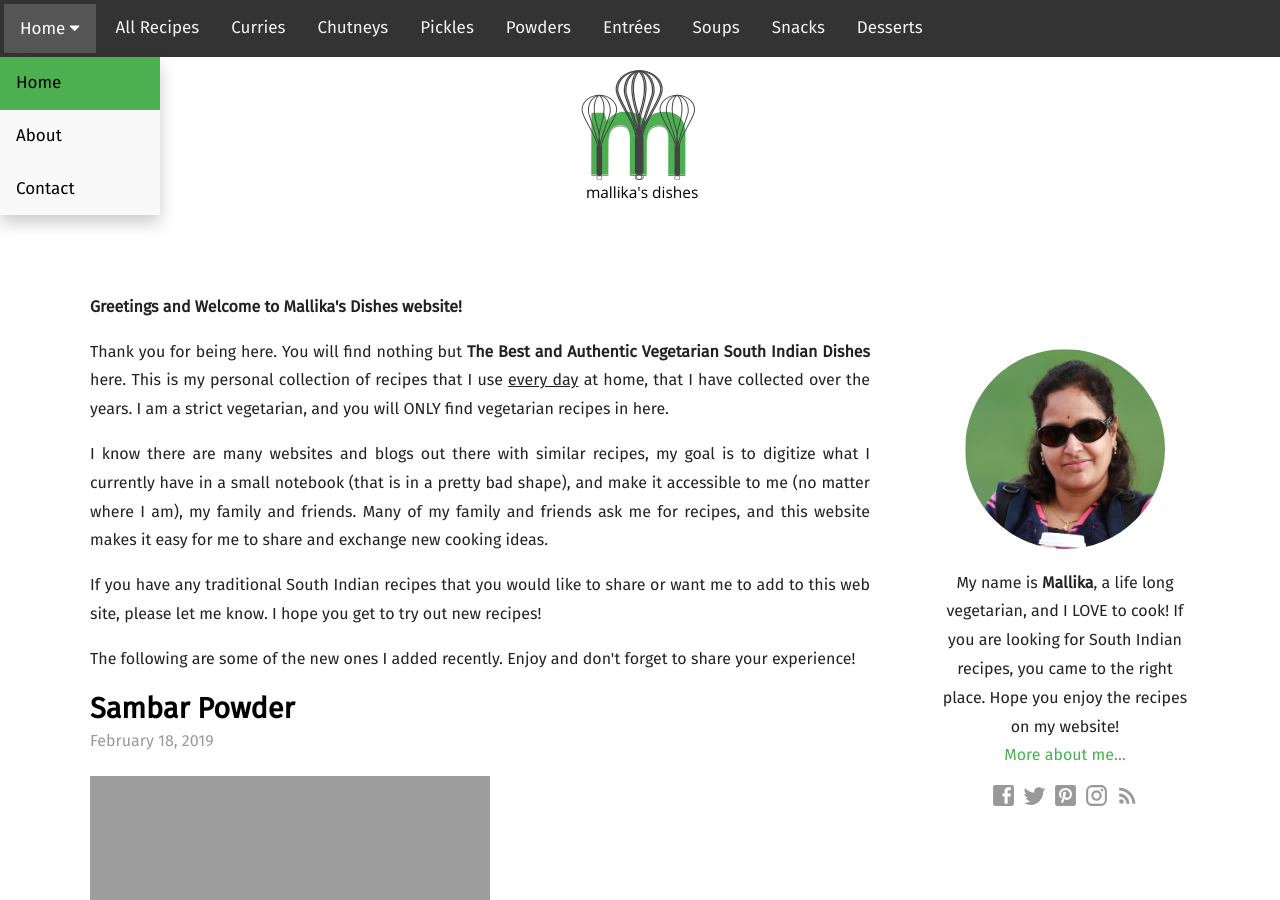
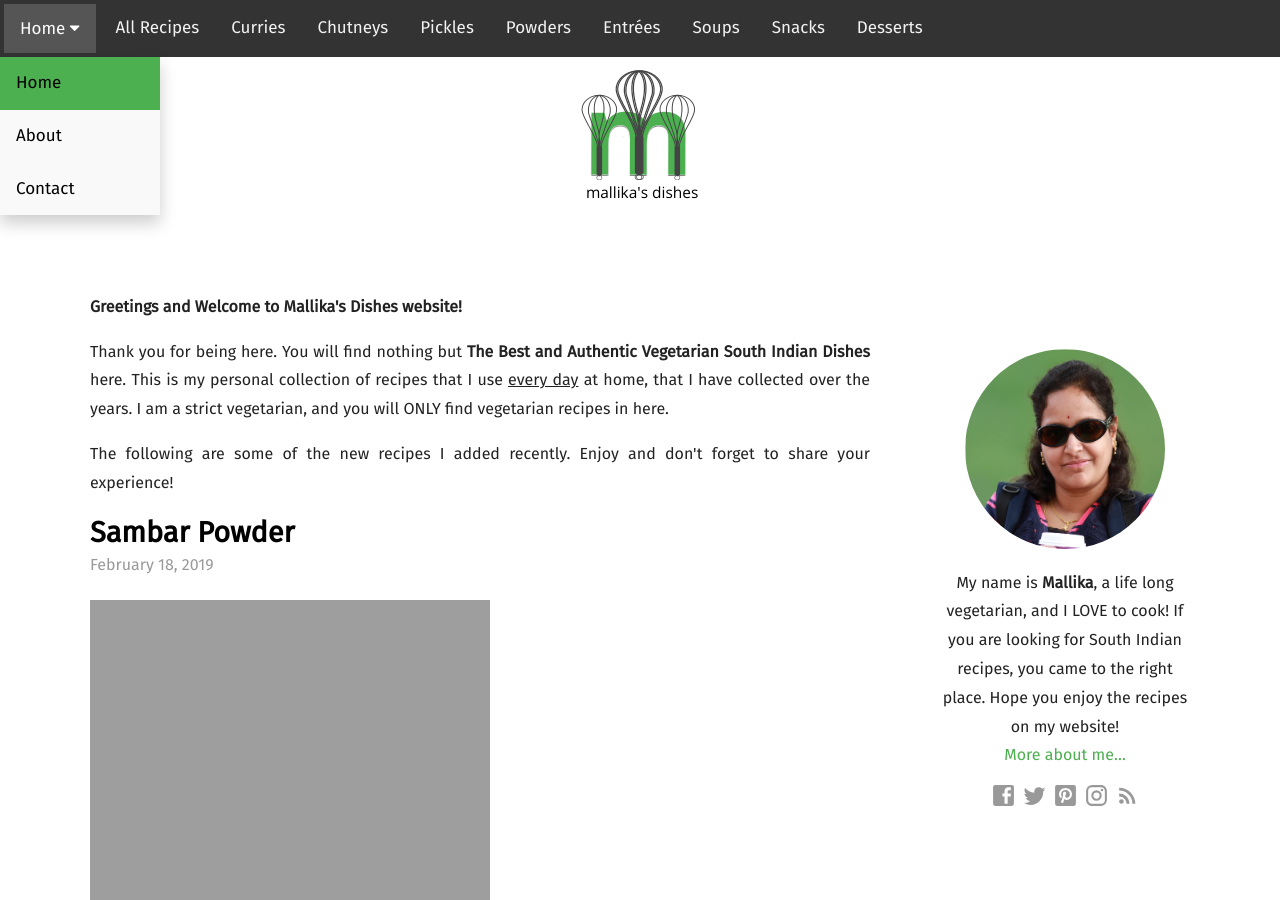
Before and after one commit to mallikasdishes/github.io, a Jekyll site: the page built from index.html, in a window 1280 px wide and 900 px high. Built offline with Jekyll 4.4.1, drawn with Linux system fonts in a browser that asks for light colours; some web fonts are replaced; the list of posts is cut into pages by our own code.

Commit message:
Update index.html

```diff
--- a/index.html
+++ b/index.html
@@ -5,15 +5,9 @@
 <p><strong>Greetings and Welcome to Mallika's Dishes website!</strong></p>
 
 <p>Thank you for being here. You will find nothing but <strong>The Best and Authentic Vegetarian South Indian Dishes</strong> here. This is my personal
-collection of recipes that I use <u>every day</u> at home, that I have collected over the years. I am a strict vegetarian, and you will ONLY find vegetarian recipes in here. </p>
+collection of recipes that I use <u>every day</u> at home, that I have collected over the years. I am a strict vegetarian, and you will ONLY find vegetarian recipes in here.</p>
 
-<p>I know there are many websites and blogs out there with similar recipes, my goal is to digitize what I currently have in a small notebook (that is in a pretty bad shape), and make it accessible to me (no matter where I am), my family and friends.
-Many of my family and friends ask me for recipes, and this website makes it easy for me to share and exchange new cooking ideas.</p>
-
-<p>If you have any traditional South Indian recipes that you would like to share or want me to add to this web site, please let me know.
-	I hope you get to try out new recipes!</p>
-
-<p>The following are some of the new ones I added recently. Enjoy and don't forget to share your experience!</p>
+<p>The following are some of the new recipes I added recently. Enjoy and don't forget to share your experience!</p>
 
 <section class="posts">
 	{% for post in paginator.posts %}
```
